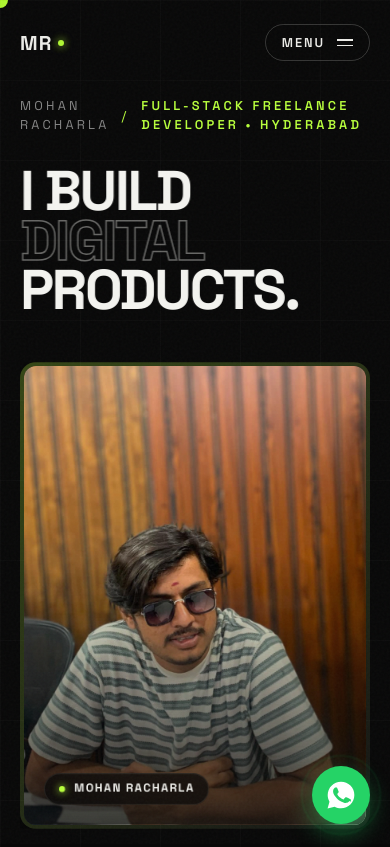
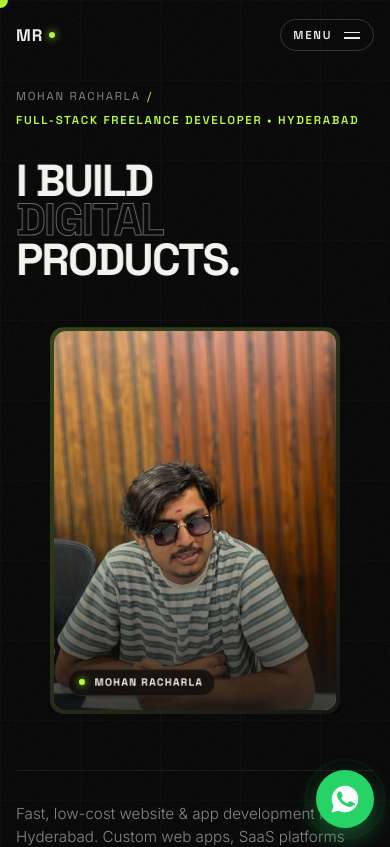
Before and after one commit to mohanracharla46/portfolio, a React (Vite) app: page / in a window 390 px wide. Shown: the top 847 px of the page. Built offline with nearby package versions, Linux system fonts and the light colour scheme.

Commit message:
Optimize mobile responsiveness across all components: fluid text clamps, responsive grid breakdowns, card padding, touch-friendly interactions

```diff
--- a/src/components/About/About.css
+++ b/src/components/About/About.css
@@ -84,3 +84,21 @@
     padding: 6rem 0 5rem;
   }
 }
+
+@media (max-width: 480px) {
+  .about-section {
+    padding: 4.5rem 0 3.5rem;
+  }
+
+  .about-headline {
+    font-size: clamp(2.2rem, 8vw, 4rem);
+  }
+
+  .about-main-text {
+    font-size: 1.05rem;
+  }
+
+  .about-highlight-item {
+    gap: 1rem;
+  }
+}
--- a/src/components/Contact/Contact.css
+++ b/src/components/Contact/Contact.css
@@ -18,7 +18,7 @@
 
 .contact-huge-headline {
   font-family: var(--font-heading);
-  font-size: clamp(4rem, 13vw, 13rem);
+  font-size: clamp(2.5rem, 12vw, 13rem);
   font-weight: 700;
   letter-spacing: -0.05em;
   color: var(--text-primary);
@@ -34,7 +34,7 @@
 
 .contact-sub-title {
   font-family: var(--font-heading);
-  font-size: clamp(2rem, 4.5vw, 4.5rem);
+  font-size: clamp(1.8rem, 4.5vw, 4.5rem);
   font-weight: 700;
   letter-spacing: -0.03em;
   color: var(--accent);
@@ -160,3 +160,25 @@
     gap: 1.25rem;
   }
 }
+
+@media (max-width: 480px) {
+  .contact-section {
+    padding: 4.5rem 0 3rem;
+  }
+
+  .contact-main-wrapper {
+    margin-bottom: 4rem;
+  }
+
+  .magnetic-contact-btn {
+    padding: 1rem 1.4rem;
+    font-size: 0.92rem;
+  }
+
+  .copy-email-btn {
+    padding: 0.75rem 1.1rem;
+    font-size: 0.78rem;
+    width: 100%;
+    justify-content: center;
+  }
+}
--- a/src/components/CurrentlyBuilding/CurrentlyBuilding.css
+++ b/src/components/CurrentlyBuilding/CurrentlyBuilding.css
@@ -84,6 +84,7 @@
 
 .building-tech-stack {
   display: flex;
+  flex-wrap: wrap;
   gap: 0.6rem;
 }
 
@@ -160,3 +161,30 @@
     padding: 2rem 1.5rem;
   }
 }
+
+@media (max-width: 480px) {
+  .currently-building-section {
+    padding: 4.5rem 0;
+  }
+
+  .building-card {
+    padding: 1.5rem 1rem;
+    border-radius: 12px;
+  }
+
+  .building-header-row {
+    flex-direction: column;
+    align-items: flex-start;
+    gap: 0.5rem;
+    margin-bottom: 1.5rem;
+    padding-bottom: 1rem;
+  }
+
+  .building-desc {
+    font-size: 0.92rem;
+  }
+
+  .building-progress-col {
+    padding: 1.25rem 1rem;
+  }
+}
--- a/src/components/Experience/Experience.css
+++ b/src/components/Experience/Experience.css
@@ -167,4 +167,40 @@
   .timeline-comet {
     left: -5px;
   }
+
+  .timeline-content-card {
+    padding: 1.5rem 1.25rem;
+  }
+
+  .timeline-item:hover .timeline-content-card {
+    transform: translateY(-2px);
+  }
 }
+
+@media (max-width: 480px) {
+  .experience-section {
+    padding: 4.5rem 0 3.5rem;
+  }
+
+  .timeline-wrapper {
+    padding-left: 1.2rem;
+  }
+
+  .timeline-node {
+    left: -1.2rem;
+  }
+
+  .timeline-content-card {
+    padding: 1.25rem 1rem;
+    border-radius: 10px;
+  }
+
+  .timeline-top-row {
+    flex-wrap: wrap;
+    gap: 0.4rem;
+  }
+
+  .timeline-description {
+    font-size: 0.88rem;
+  }
+}
--- a/src/components/Hero/Hero.css
+++ b/src/components/Hero/Hero.css
@@ -227,9 +227,50 @@
     padding: 6rem 0 3rem;
   }
 
+  .hero-word {
+    font-size: clamp(2.5rem, 11vw, 5rem);
+  }
+
   .hero-footer-wrapper {
     flex-direction: column;
     align-items: flex-start;
     gap: 1.5rem;
   }
 }
+
+@media (max-width: 480px) {
+  .hero-section {
+    padding: 5.5rem 0 2.5rem;
+  }
+
+  .hero-meta {
+    font-size: 0.72rem;
+    letter-spacing: 0.15em;
+    flex-wrap: wrap;
+    gap: 0.4rem;
+  }
+
+  .hero-word {
+    font-size: clamp(2.2rem, 11.5vw, 3.8rem);
+  }
+
+  .text-outlined {
+    -webkit-text-stroke: 1px rgba(244, 244, 240, 0.4);
+  }
+
+  .hero-portrait-frame {
+    max-width: 290px;
+    border-radius: 14px;
+  }
+
+  .portrait-badge {
+    bottom: 0.85rem;
+    left: 0.85rem;
+    font-size: 0.65rem;
+    padding: 0.3rem 0.65rem;
+  }
+
+  .hero-subtitle {
+    font-size: 0.95rem;
+  }
+}
--- a/src/components/Intro/Intro.css
+++ b/src/components/Intro/Intro.css
@@ -64,3 +64,21 @@
     padding: 6rem 0 5rem;
   }
 }
+
+@media (max-width: 480px) {
+  .intro-section {
+    padding: 4.5rem 0 3.5rem;
+  }
+
+  .intro-statement {
+    font-size: clamp(2.1rem, 7.5vw, 3.8rem);
+  }
+
+  .intro-paragraph-box {
+    padding-left: 1.25rem;
+  }
+
+  .intro-paragraph {
+    font-size: 1rem;
+  }
+}
--- a/src/components/Navigation/Navigation.css
+++ b/src/components/Navigation/Navigation.css
@@ -247,3 +247,40 @@
     align-items: flex-start;
   }
 }
+
+@media (max-width: 480px) {
+  .navbar-header {
+    padding: 1.2rem 1rem;
+  }
+
+  .navbar-brand {
+    font-size: 1.05rem;
+  }
+
+  .navbar-menu-trigger {
+    padding: 0.4rem 0.8rem;
+    font-size: 0.72rem;
+  }
+
+  .menu-overlay {
+    padding: 1.5rem 1rem;
+  }
+
+  .menu-link {
+    font-size: clamp(1.6rem, 7.5vw, 2.4rem);
+    gap: 0.85rem;
+  }
+
+  .menu-links-list {
+    gap: 0.8rem;
+  }
+
+  .menu-item-num {
+    font-size: 0.9rem;
+  }
+
+  .menu-social-links {
+    gap: 1rem;
+    flex-wrap: wrap;
+  }
+}
--- a/src/components/RequirementsGuide/RequirementsGuide.css
+++ b/src/components/RequirementsGuide/RequirementsGuide.css
@@ -380,3 +380,61 @@
   margin-top: 4px;
   padding-top: 16px;
 }
+
+@media (max-width: 768px) {
+  .requirements-section {
+    padding: 5rem 0;
+  }
+
+  .requirements-header {
+    margin-bottom: 35px;
+  }
+
+  .selector-left-col, .selector-summary-panel {
+    padding: 20px 16px;
+  }
+
+  .requirements-faq-container {
+    padding: 24px 16px;
+  }
+
+  .faq-question-btn {
+    padding: 16px 18px;
+    font-size: 0.95rem;
+  }
+
+  .faq-answer-body {
+    padding: 0 18px 16px 18px;
+    font-size: 0.88rem;
+  }
+
+  .req-grid-card {
+    gap: 14px;
+    padding: 16px 14px;
+  }
+}
+
+@media (max-width: 480px) {
+  .requirements-section {
+    padding: 4rem 0;
+  }
+
+  .blueprint-metrics {
+    grid-template-columns: repeat(2, 1fr);
+    gap: 10px;
+  }
+
+  .req-grid-card {
+    gap: 10px;
+    padding: 12px 10px;
+  }
+
+  .req-card-heading {
+    font-size: 0.98rem;
+  }
+
+  .blueprint-submit-btn {
+    padding: 14px 18px;
+    font-size: 0.88rem;
+  }
+}
--- a/src/components/SmallProjects/SmallProjects.css
+++ b/src/components/SmallProjects/SmallProjects.css
@@ -330,13 +330,15 @@
   .horizontal-track-wrapper {
     overflow-x: auto;
     padding-left: 1.25rem;
+    -webkit-overflow-scrolling: touch;
   }
   .horizontal-scroll-track {
     padding-right: 1.25rem;
+    gap: 1.25rem;
   }
   .small-project-card {
-    width: 330px;
-    min-width: 330px;
+    width: clamp(280px, 80vw, 330px);
+    min-width: auto;
     height: 480px;
   }
   .card-hero-image-frame {
@@ -347,3 +349,26 @@
     justify-content: space-between;
   }
 }
+
+@media (max-width: 480px) {
+  .horizontal-scroll-pin {
+    padding: 2.5rem 0;
+  }
+  .horizontal-track-wrapper {
+    padding-left: 1rem;
+  }
+  .horizontal-scroll-track {
+    padding-right: 1rem;
+    gap: 1rem;
+  }
+  .small-project-card {
+    width: clamp(250px, 84vw, 300px);
+    height: 460px;
+  }
+  .small-card-body {
+    padding: 1.25rem 1rem;
+  }
+  .small-card-title {
+    font-size: 1.2rem;
+  }
+}
--- a/src/components/TechStack/TechStack.css
+++ b/src/components/TechStack/TechStack.css
@@ -147,3 +147,33 @@
     padding: 6rem 0 5rem;
   }
 }
+
+@media (max-width: 480px) {
+  .techstack-section {
+    padding: 4.5rem 0 3.5rem;
+  }
+
+  .techstack-top-header {
+    margin-bottom: 3rem;
+  }
+
+  .techstack-words-container {
+    gap: 0.6rem 0.75rem;
+  }
+
+  .tech-word-btn {
+    padding: 0.45rem 0.85rem;
+  }
+
+  .tech-word-text {
+    font-size: 1.1rem;
+  }
+
+  .spotlight-card {
+    padding: 1.5rem 1.25rem;
+  }
+
+  .spotlight-detail-text {
+    font-size: 0.95rem;
+  }
+}
--- a/src/components/WhatsAppWidget/WhatsAppWidget.css
+++ b/src/components/WhatsAppWidget/WhatsAppWidget.css
@@ -16,6 +16,23 @@
   .whatsapp-floating-root {
     bottom: 20px;
     right: 20px;
+  }
+}
+
+@media (max-width: 480px) {
+  .whatsapp-floating-root {
+    bottom: 16px;
+    right: 16px;
+  }
+
+  .whatsapp-card-popup {
+    width: calc(100vw - 32px);
+    max-width: 320px;
+  }
+
+  .whatsapp-trigger-btn {
+    width: 52px;
+    height: 52px;
   }
 }
 
--- a/src/index.css
+++ b/src/index.css
@@ -28,6 +28,11 @@
   box-sizing: border-box;
   margin: 0;
   padding: 0;
+}
+
+img, svg, video, canvas {
+  max-width: 100%;
+  height: auto;
 }
 
 .sr-only {
@@ -199,6 +204,12 @@ button:focus-visible, a:focus-visible {
   }
 }
 
+@media (max-width: 480px) {
+  .container {
+    padding: 0 1rem;
+  }
+}
+
 /* Media query for reduced motion */
 @media (prefers-reduced-motion: reduce) {
   *, ::before, ::after {
```
